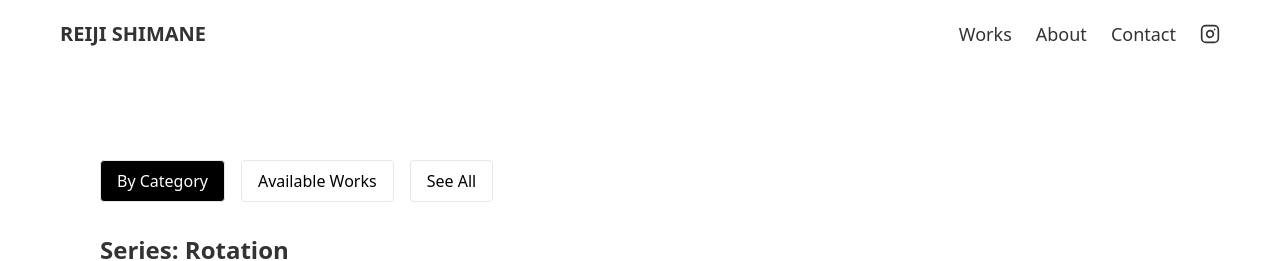
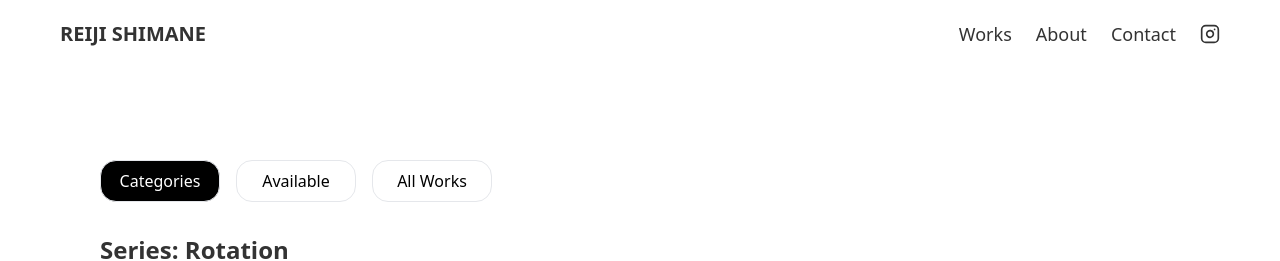
Before and after one commit to takaramarina/resolution, a Next.js app: page /works in a window 1280 px wide. Shown: the top 261 px of the page. Built offline with nearby package versions, Linux system fonts and the light colour scheme.

Commit message:
button fix

```diff
--- a/app/globals.css
+++ b/app/globals.css
@@ -6,8 +6,12 @@ body {
   font-family: system-ui, -apple-system, BlinkMacSystemFont, "Segoe UI", Roboto, "Helvetica Neue", Arial, sans-serif;
   color: #333;
 }
+main {
+  margin-top: 10vh; /* smaller space for mobile */
+}
 
-main {
-  margin-top: 20vh;
-  /* for having space for the header */
+@media (min-width: 768px) {
+  main {
+    margin-top: 20vh; /* bigger space for desktop */
+  }
 }
--- a/app/works/page.tsx
+++ b/app/works/page.tsx
@@ -31,24 +31,30 @@ export default function Works() {
 
       <main className="px-5 md:px-10">
         {/* View Toggle Buttons */}
-        <div className="flex gap-4 my-8">
+        <div className="flex flex-wrap gap-4 my-8">
           <button
             onClick={() => setView("categories")}
-            className={`px-4 rounded py-2 border ${view === "categories" ? "bg-black text-white" : "bg-white text-black"}`}
+            className={`min-w-[120px] px-4 py-2 rounded-2xl border text-center ${
+              view === "categories" ? "bg-black text-white" : "bg-white text-black"
+            }`}
           >
-            By Category
+            Categories
           </button>
           <button
             onClick={() => setView("available")}
-            className={`px-4 py-2 rounded border ${view === "available" ? "bg-black text-white" : "bg-white text-black"}`}
+            className={`min-w-[120px] px-4 py-2 rounded-2xl border text-center ${
+              view === "available" ? "bg-black text-white" : "bg-white text-black"
+            }`}
           >
-            Available Works
+            Available
           </button>
           <button
             onClick={() => setView("seeAll")}
-            className={`px-4 py-2 rounded border ${view === "seeAll" ? "bg-black text-white" : "bg-white text-black"}`}
+            className={`min-w-[120px] px-4 py-2 rounded-2xl border text-center ${
+              view === "seeAll" ? "bg-black text-white" : "bg-white text-black"
+            }`}
           >
-            See All
+            All Works
           </button>
         </div>
 
```
